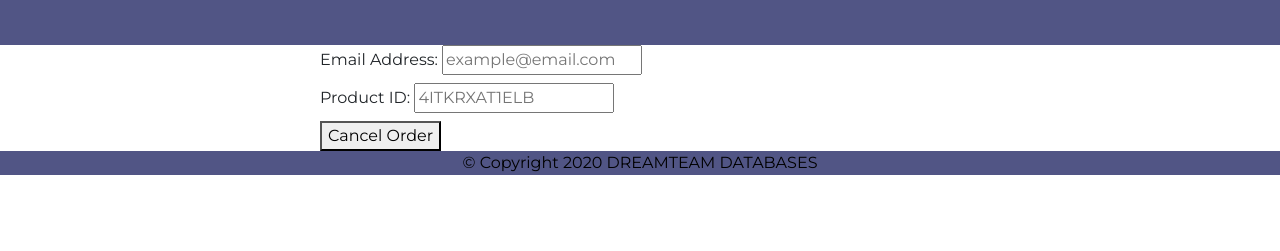
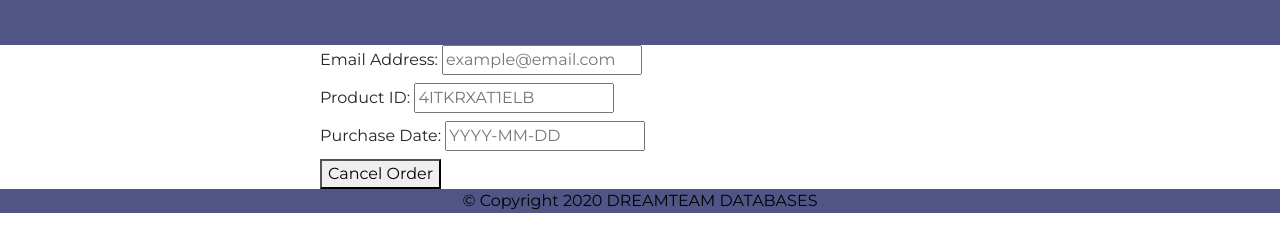
Before and after one commit to MSU-CS3250-DreamTeam/Database, a plain HTML site: page cancel.html in a window 1280 px wide. Shown: the part 61-312 px from the top of the page. Drawn offline with nearby package versions, Linux system fonts and the light colour scheme.

Commit message:
Include Date Field
Added a field on the cancel form to also include the date of purchase. Succesfully tested before commit.

```diff
--- a/cancel.html
+++ b/cancel.html
@@ -51,6 +51,12 @@
                 <input type="text" name="product" placeholder="4ITKRXAT1ELB" required>
             </label>
         </div>
+        <div name="date">
+            <label name="date">
+                Purchase Date:
+                <input type="text" name="date" placeholder="YYYY-MM-DD" required>
+            </label>
+        </div>
         <button type="submit" id="submit">Cancel Order</button>
     </div>
 </form>
--- a/cancel.js
+++ b/cancel.js
@@ -4,6 +4,7 @@ $(document).ready(function() {
     var method = "POST"
     var email = document.getElementById("email");
     var product = document.getElementById("product");
+    var cancelDate = document.getElementById("date");
     var regex = ",";
 
     $('#submit').click(function(event) {
@@ -13,6 +14,7 @@ $(document).ready(function() {
         var order = date + regex;
         order += email.value + regex;
         order += product.value + regex;
+        order += cancelDate.value + regex;
 
         var data = new FormData(order);
         var xhr = new XMLHttpRequest();
```
